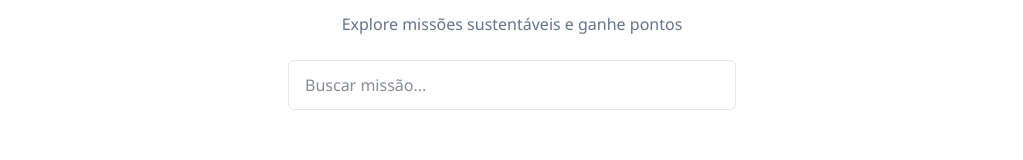
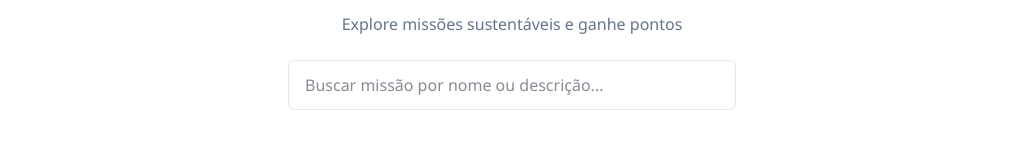
Before and after one commit to KauanMattos/EcoQuest_FrontEnd, a React (Vite) app: page /missoes in a window 1280 px wide. Shown: the part 165-325 px from the top of the page, without its empty margins (128-1151 px from the left). Built offline with nearby package versions, Linux system fonts and the light colour scheme.

Commit message:
feat: melhora placeholder da busca na página Missões

```diff
--- a/src/pages/Missoes/Missoes.tsx
+++ b/src/pages/Missoes/Missoes.tsx
@@ -13,7 +13,7 @@ export default function Missoes() {
           <p className="text-text-light mb-6">Explore missões sustentáveis e ganhe pontos</p>
           <input
             type="text"
-            placeholder="Buscar missão..."
+            placeholder="Buscar missão por nome ou descrição..."
             value={searchTerm}
             onChange={e => setSearchTerm(e.target.value)}
             className="w-full max-w-md px-4 py-3 rounded-md border border-gray-200 text-text-main outline-none focus:border-primary"
```
